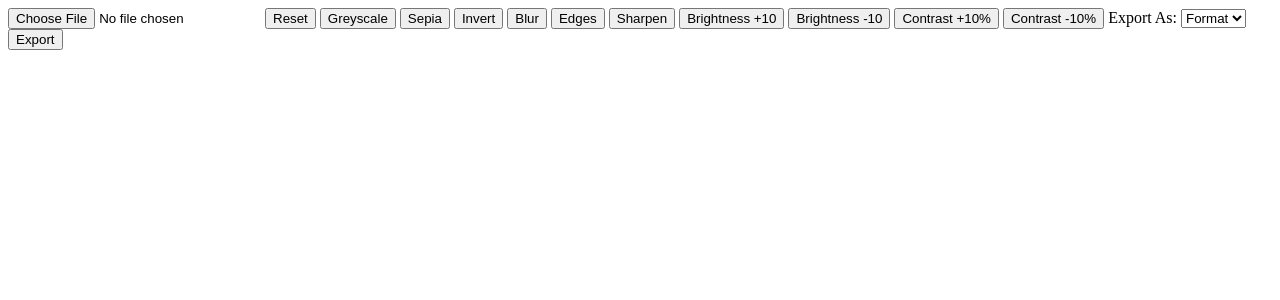
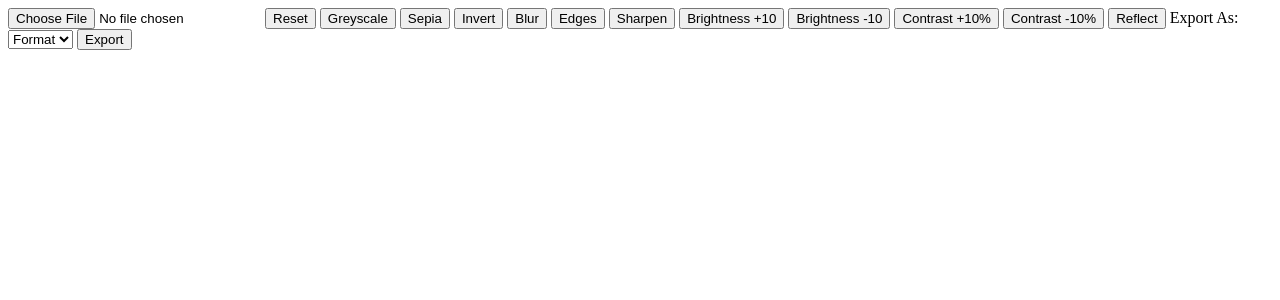
Before and after one commit to Safi2099/darkroom, a Flask app: page / in a window 1280 px wide. Shown: the top 300 px of the page. Run offline with Flask 3, Linux system fonts and the light colour scheme.

Commit message:
Add concept of 'transformation' and rudimentary reflect transform

```diff
--- a/static/js/main.js
+++ b/static/js/main.js
@@ -1,6 +1,7 @@
 import { reset, imageOK, triggerDownload } from './helpers.js';
 import { filter } from './filters.js';
 import { adjust } from './adjusts.js';
+import { transform } from './transforms.js';
 
 const imageInput = document.getElementById('image-input');
 const canvasContainer = document.getElementById('canvas-container');
@@ -47,6 +48,9 @@ for (const operationButton of operationButtons) {
         else if (type === 'adjust') {
             adjust(ctx, operationButton.dataset.name, operationButton.dataset.amount);
         }
+        else if (type === 'transform') {
+            transform(ctx, operationButton.dataset.name);
+        }
         else {
             reset(ctx, originalImageData);
         }
--- /dev/null
+++ b/static/js/transforms.js
@@ -0,0 +1,56 @@
+export function transform(ctx, transform) {
+    console.log('bananas');
+    const transforms = { reflect };
+    const tranformFunc = transforms[transform];
+
+    if (tranformFunc) {
+        tranformFunc(ctx);
+        console.log('reflect called');
+    }
+}
+
+export function reflect(ctx) {
+    const imageData = ctx.getImageData(0, 0, ctx.canvas.width, ctx.canvas.height);
+    const data = imageData.data;
+
+    const width = imageData.width;
+    const halfWidth = (width / 2) | 0;
+
+    for (let i = 0; i < data.length; i += 4) {
+        const pixelIndex = (i / 4) | 0;
+        const x = pixelIndex % width;
+        const y = (pixelIndex / width) | 0;
+
+        if (x >= halfWidth) {
+            continue;
+        }
+
+        const oppositeX = width - x - 1;
+        const oppositeIndex = (y * width + oppositeX) * 4;
+
+        const leftR = data[i];
+        const leftG = data[i + 1];
+        const leftB = data[i + 2];
+        const leftA = data[i + 3];
+
+        data[i] = data[oppositeIndex];
+        data[i + 1] = data[oppositeIndex + 1];
+        data[i + 2] = data[oppositeIndex + 2];
+        data[i + 3] = data[oppositeIndex + 3];
+
+        data[oppositeIndex] = leftR;
+        data[oppositeIndex + 1] = leftG;
+        data[oppositeIndex + 2] = leftB;
+        data[oppositeIndex + 3] = leftA;
+    }
+
+    ctx.putImageData(imageData, 0, 0);
+}
+
+export function resize(ctx) {
+
+}
+
+export function crop(ctx) {
+
+}
--- a/templates/index.html
+++ b/templates/index.html
@@ -27,6 +27,8 @@
         <input type="button" class="operation-btn" data-type="adjust" data-name="contrast" data-amount="1.1" value="Contrast +10%">
         <input type="button" class="operation-btn" data-type="adjust" data-name="contrast" data-amount="0.9" value="Contrast -10%">
 
+        <input type="button" class="operation-btn" data-type="transform" data-name="reflect" value="Reflect">
+
         <label>Export As:</label>
         <select id="export-dropdown">
             <option selected disabled value="">Format</option>
```
Also changed, not shown: TODO.md (+1 -4 lines).
